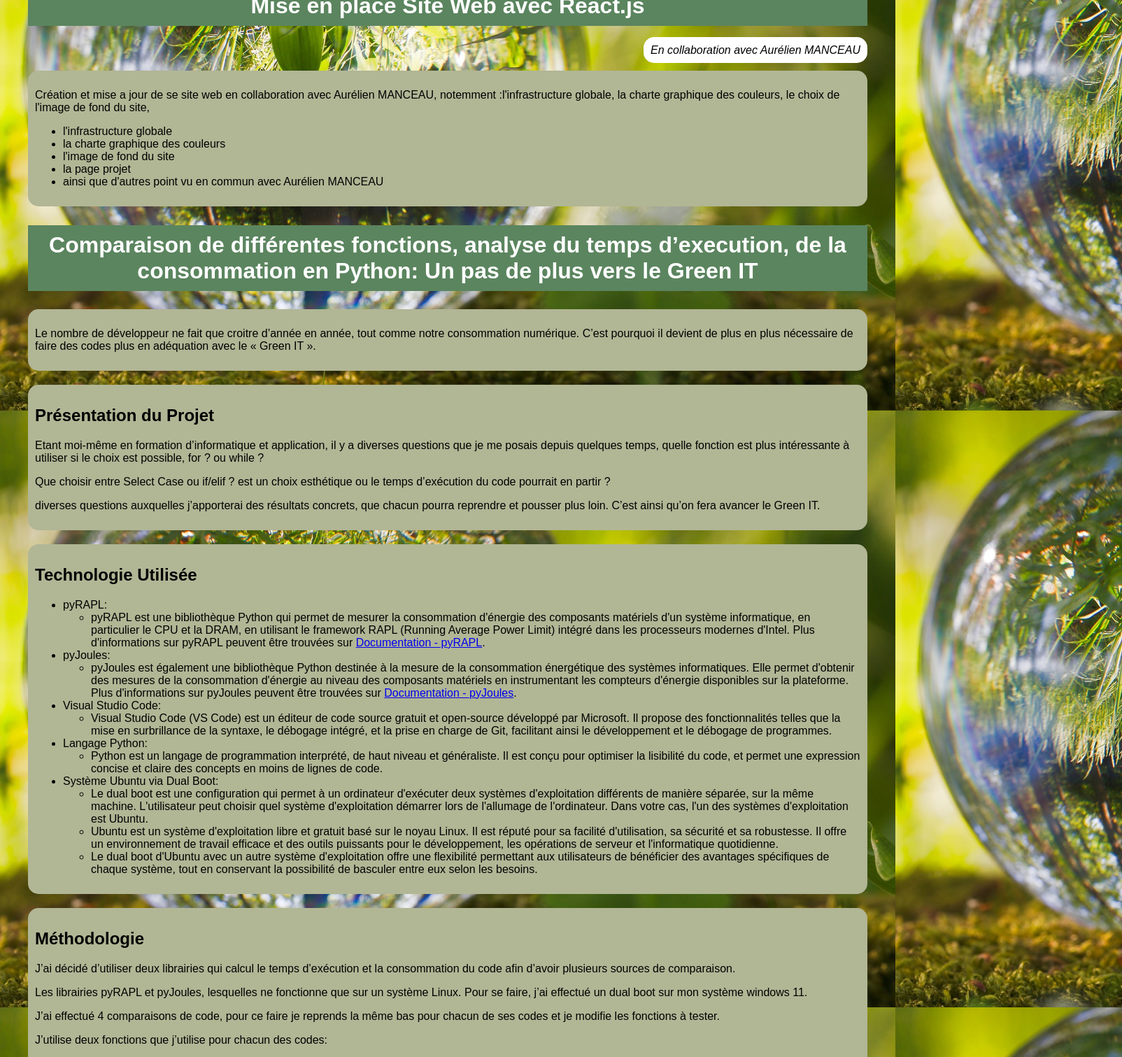
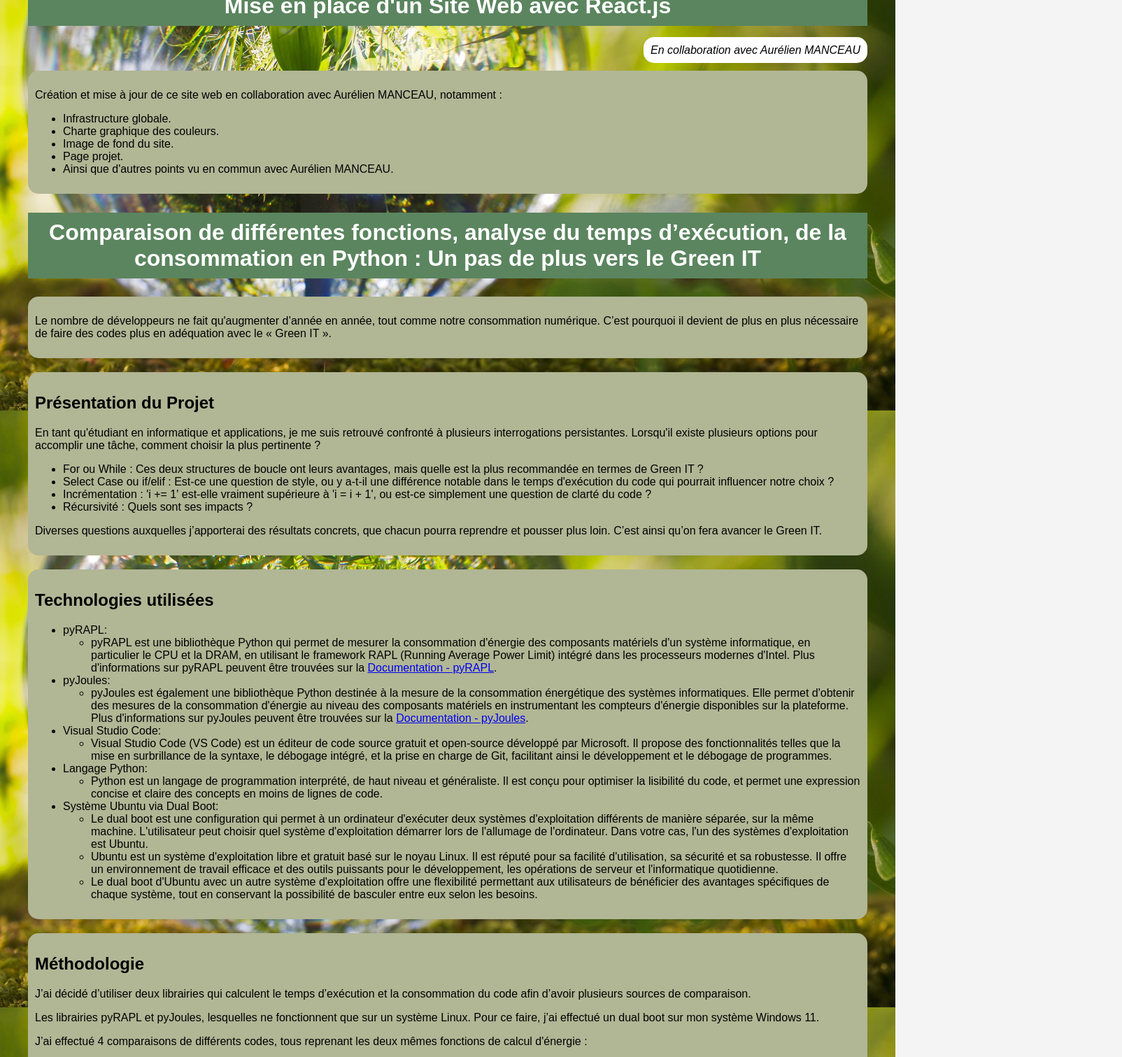
Before and after one commit to EdwardDominique/Green-IT, a React (Create React App) app in the folder Front end/front-end/: page /LeonardBONNEVILLE in a window 1280 px wide. Shown: the part 240-1751 px from the top of the page at 70% size, 1604 px wide, since content can reach past the window. Built offline with nearby package versions, Linux system fonts and the light colour scheme.

Commit message:
projet Leonard : correction fautes et figures

```diff
--- a/Front end/front-end/src/pages/ProjectsPage.js
+++ b/Front end/front-end/src/pages/ProjectsPage.js
@@ -22,7 +22,7 @@ function ProjectsPage() {
         { img: EdouardD, nom: 'Edouard DOMINIQUE', titre: 'Projet 3', desc: 'Résumé du projet' },
         { img: HenriqueD, nom: 'Henrique DONG', titre: 'Étude de la consommation électrique des LED à différentes fréquences et résistances sur ARDUINO', desc: 'Ce projet a pour but d\'étudier et d\'expérimenter la consommation électrique des LED dans différentes conditions, en examinant comment elle est influencée par la fréquence de clignotement et la valeur de la résistance en série.' },
         { img: FlavienG, nom: 'Flavien GAUTIER', titre: 'Analyse de Consommation d\'énergie et de temps entre 2 scripts de conversion en python : décimal-binaire et décimal-hexadécimal', desc: 'Ce projet à pour objectif de comparer les niveaux de consommation d\'énergie entre les deux méthodes de conversion (binaire et hexadécimale) et de déterminer si l\'affichage des conversions a un impact significatif sur la consommation d\'énergie. Pour cela, ces deux méthodes seront exécuté 100,000 fois, en utilisant la bibliothèque pyJoules, qui permettra de mesurer précisément la consommation d\'énergie des scripts Python.' },
-        { img: LeonardB, nom: 'Leonard BONNEVILLE', titre: 'Mise en place Site Web avec React.js et Comparaison de différentes fonctions, analyse du temps d’execution, de la consommation en Python: Un pas de plus vers le Green IT', desc: 'Ce projet a pour objectif de comparer le temps d’exécution et la consommation de différentes fonctions très utilisé en code. Je compare les boucles While/For, l’incrémentation, la récursivité ainsi que Select Case/if. Le tout en python via les librairie pyRAPL et pyJoules.' },
+        { img: LeonardB, nom: 'Leonard BONNEVILLE', titre: 'Mise en place Site Web avec React.js et Comparaison de différentes fonctions, analyse du temps d’exécution, de la consommation en Python : Un pas de plus vers le Green IT', desc: 'Ce projet a pour objectif de comparer le temps d\'exécution et la consommation de différentes fonctions très utilisées en codage. Je compare les boucles While/For, l\'incrémentation, la récursivité ainsi que Select Case/if. Le tout en Python via les bibliothèques pyRAPL et pyJoules.'},
         { img: BassidikiH, nom: 'Bassidiki HAIDARA', titre: 'Comparaison de 3 langages de programmation sur leurs consommation d\'énergie à l\'aide d\'un projet ', desc: 'Dans ce projet, nous allons explorer les langages informatiques les plus couramment utilisés, notamment Python, Java, C++, JavaScript et d\'autres, pour évaluer leur impact en termes de consommation d\'énergie lors de la génération de mots de passe aléatoires. Nous analyserons les avantages et les inconvénients de chaque langage du point de vue de l\'efficacité énergétique, en utilisant des outils de mesure appropriés.' },
         { img: MaximeM, nom: 'Maxime MOREL', titre: 'Projet 8', desc: 'Résumé du projet' },
         { img: HenriqueM, nom: 'Henrique MARTINS', titre: 'Évaluation de la Consommation Énergétique de Différentes Méthodes de Tri en Python', desc: "Le projet a exploré l'impact énergétique de trois algorithmes de tri en Python (Sélection, Insertion et Quicksort) dans le contexte du Green IT. " },
--- a/Front end/front-end/src/pages/projects/LeonardBONNEVILLE.js
+++ b/Front end/front-end/src/pages/projects/LeonardBONNEVILLE.js
@@ -179,15 +179,6 @@ non_recursive(900)
 display_results(capture_output(pyJoules_recursive), "Résultats boucle recursive")
 display_results(capture_output(pyJoules_nonRecursive), "Résultats boucle non recursive")`;
 
-
-
-
-
-
-
-
-
-
 function LeonardBONNEVILLE() {
     const navigate = useNavigate();
 
@@ -201,44 +192,49 @@ function LeonardBONNEVILLE() {
                 <button className="back-button" onClick={handleBack}>Retour</button>
             </div>
             <section id="main-section">
-                <h1>Mise en place Site Web avec React.js</h1>
+                <h1>Mise en place d'un Site Web avec React.js</h1>
                 <div class="collab">
                     <span>En collaboration avec Aurélien MANCEAU</span>
                 </div>
                 <section id="sub-section">
-                    <p>Création et mise a jour de se site web en collaboration avec Aurélien MANCEAU, notemment :l'infrastructure globale, la charte graphique des couleurs, le choix de l'image de fond du site, </p>
+                    <p>Création et mise à jour de ce site web en collaboration avec Aurélien MANCEAU, notamment :</p>
                     <ul>
-                        <li>l'infrastructure globale</li>
-                        <li>la charte graphique des couleurs</li>
-                        <li>l'image de fond du site</li>
-                        <li>la page projet</li>
-                        <li>ainsi que d'autres point vu en commun avec Aurélien MANCEAU</li>
+                        <li>Infrastructure globale.</li>
+                        <li>Charte graphique des couleurs.</li>
+                        <li>Image de fond du site.</li>
+                        <li>Page projet.</li>
+                        <li>Ainsi que d'autres points vu en commun avec Aurélien MANCEAU.</li>
                     </ul>
                 </section>
             </section>
             <section id="main-section"></section>
 
             <section id="main-section">
-                <h1>Comparaison de différentes fonctions, analyse du temps d’execution, de la consommation en Python: Un pas de plus vers le Green IT</h1>
+                <h1>Comparaison de différentes fonctions, analyse du temps d’exécution, de la consommation en Python : Un pas de plus vers le Green IT</h1>
                 <section id="sub-section">
-                    <p>Le nombre de développeur ne fait que croitre d’année en année, tout comme notre consommation numérique. C’est pourquoi il devient de plus en plus nécessaire de faire des codes plus en adéquation avec le « Green IT ».</p>
+                    <p>Le nombre de développeurs ne fait qu'augmenter d’année en année, tout comme notre consommation numérique. C’est pourquoi il devient de plus en plus nécessaire de faire des codes plus en adéquation avec le « Green IT ».</p>
                 </section>
                 <section id="sub-section">
                     <h2>Présentation du Projet</h2>
-                    <p>Etant moi-même en formation d’informatique et application, il y a diverses questions que je me posais depuis quelques temps, quelle fonction est plus intéressante à utiliser si le choix est possible, for ? ou while ?</p>
-                    <p>Que choisir entre Select Case ou if/elif ? est un choix esthétique ou le temps d’exécution du code pourrait en partir ?</p>
-                    <p>diverses questions auxquelles j’apporterai des résultats concrets, que chacun pourra reprendre et pousser plus loin. C’est ainsi qu’on fera avancer le Green IT.</p>
+                    <p>En tant qu'étudiant en informatique et applications, je me suis retrouvé confronté à plusieurs interrogations persistantes. Lorsqu'il existe plusieurs options pour accomplir une tâche, comment choisir la plus pertinente ?</p>
+                    <ul>
+                        <li>For ou While : Ces deux structures de boucle ont leurs avantages, mais quelle est la plus recommandée en termes de Green IT ?</li>
+                        <li>Select Case ou if/elif : Est-ce une question de style, ou y a-t-il une différence notable dans le temps d'exécution du code qui pourrait influencer notre choix ?</li>
+                        <li>Incrémentation : 'i += 1' est-elle vraiment supérieure à 'i = i + 1', ou est-ce simplement une question de clarté du code ?</li>
+                        <li>Récursivité : Quels sont ses impacts ?</li>
+                    </ul>
+                    <p>Diverses questions auxquelles j’apporterai des résultats concrets, que chacun pourra reprendre et pousser plus loin. C’est ainsi qu’on fera avancer le Green IT.</p>
                 </section>
                 <section id="sub-section">
-                    <h2>Technologie Utilisée</h2>
+                    <h2>Technologies utilisées</h2>
                     <ul>
                         <li>pyRAPL:</li>
                         <ul>
-                            <li>pyRAPL est une bibliothèque Python qui permet de mesurer la consommation d'énergie des composants matériels d'un système informatique, en particulier le CPU et la DRAM, en utilisant le framework RAPL (Running Average Power Limit) intégré dans les processeurs modernes d'Intel. Plus d'informations sur pyRAPL peuvent être trouvées sur <a href="https://pyrapl.readthedocs.io/en/latest/" target="_blank" rel="noopener noreferrer">Documentation - pyRAPL</a>.</li>
+                            <li>pyRAPL est une bibliothèque Python qui permet de mesurer la consommation d'énergie des composants matériels d'un système informatique, en particulier le CPU et la DRAM, en utilisant le framework RAPL (Running Average Power Limit) intégré dans les processeurs modernes d'Intel. Plus d'informations sur pyRAPL peuvent être trouvées sur la <a href="https://pyrapl.readthedocs.io/en/latest/" target="_blank" rel="noopener noreferrer">Documentation - pyRAPL</a>.</li>
                         </ul>
                         <li>pyJoules:</li>
                         <ul>
-                            <li>pyJoules est également une bibliothèque Python destinée à la mesure de la consommation énergétique des systèmes informatiques. Elle permet d'obtenir des mesures de la consommation d'énergie au niveau des composants matériels en instrumentant les compteurs d'énergie disponibles sur la plateforme. Plus d'informations sur pyJoules peuvent être trouvées sur <a href="https://pyjoules.readthedocs.io/en/latest/" target="_blank" rel="noopener noreferrer">Documentation - pyJoules</a>.</li>
+                            <li>pyJoules est également une bibliothèque Python destinée à la mesure de la consommation énergétique des systèmes informatiques. Elle permet d'obtenir des mesures de la consommation d'énergie au niveau des composants matériels en instrumentant les compteurs d'énergie disponibles sur la plateforme. Plus d'informations sur pyJoules peuvent être trouvées sur la <a href="https://pyjoules.readthedocs.io/en/latest/" target="_blank" rel="noopener noreferrer">Documentation - pyJoules</a>.</li>
                         </ul>
                         <li>Visual Studio Code:</li>
                         <ul>
@@ -258,42 +254,46 @@ function LeonardBONNEVILLE() {
                 </section>
                 <section id="sub-section">
                     <h2>Méthodologie</h2>
-                    <p>J’ai décidé d’utiliser deux librairies qui calcul le temps d’exécution et la consommation du code afin d’avoir plusieurs sources de comparaison.</p>
-                    <p>Les librairies pyRAPL et pyJoules, lesquelles ne fonctionne que sur un système Linux. Pour se faire, j’ai effectué un dual boot sur mon système windows 11.</p>
-                    <p>J’ai effectué 4 comparaisons de code, pour ce faire je reprends la même bas pour chacun de ses codes et je modifie les fonctions à tester.</p>
-                    <p>J’utilise deux fonctions que j’utilise pour chacun des codes: </p>
+                    <p>J’ai décidé d’utiliser deux librairies qui calculent le temps d’exécution et la consommation du code afin d’avoir plusieurs sources de comparaison.</p>
+                    <p>Les librairies pyRAPL et pyJoules, lesquelles ne fonctionnent que sur un système Linux. Pour ce faire, j’ai effectué un dual boot sur mon système Windows 11.</p>
+                    <p>J’ai effectué 4 comparaisons de différents codes, tous reprenant les deux mêmes fonctions de calcul d'énergie :</p>
                     <ul>
                         <li>capture_output : cette fonction récupère la sortie de la fonction et la convertit en une chaine de caractère utilisable pour la suite.</li>
                         <figure>
-                        <CodeBlock codeString = {fonction_captureOutput}/>
-                        <figcaption>capture_output.py</figcaption>
+                            <CodeBlock codeString = {fonction_captureOutput}/>
+                            <figcaption>capture_output.py</figcaption>
                         </figure>
-                        <li>display_results : cette fonction récupère la chaîne de caractère de la fonction ‘capture_output’ et print les résultats selon les données pyRAPL et pyJoules qui lui sont envoyé.</li>
+                        <li>display_results : cette fonction récupère la chaîne de caractère de la fonction ‘capture_output’ et print les résultats selon les données pyRAPL et pyJoules qui lui sont envoyées.</li>
                         <figure>
-                        <CodeBlock codeString = {fonction_displayResults}/>
-                        <figcaption>display_results.py</figcaption>
+                            <CodeBlock codeString = {fonction_displayResults}/>
+                            <figcaption>display_results.py</figcaption>
                         </figure>
                     </ul>
-                    <p>Pour les tests, j’effectue 100 000 itérations des fonctions afin d’obtenir des résultats de consommation exploitable.</p>
-                    <p>Les unités de durées sont en secondes, l’énergie est en Joule, la puissance est en Watt.</p>
+                    <p>Pour les tests, j’effectue 100 000 itérations des fonctions afin d’obtenir des résultats de consommation exploitables.</p>
+                    <p>Les unités de durée sont en secondes, l’énergie est en Joules, la puissance est en Watts.</p>
                 </section>
 
                 <section id="sub-section">
                     <h2>1ère comparaison: While vs For</h2>
-                    <p>Les boucles for et while possèdent certaines similarités, toutes deux permettent d’effectuer une boucle a de multiple reprise, tandis que la boucle « while attend la validation d’une condition, la boucle ‘for’ s’exécute un nombre de fois donnée.</p>
+                    <p>Les boucles for et while possèdent certaines similarités, toutes deux permettant d’effectuer une boucle à de multiples reprises.</p>
+                    <p>Tandis que la boucle while attend la validation d’une condition, la boucle for s’exécute un nombre de fois donné.</p>
                     <p>Pour ce test, les deux boucles effectueront la même tâche et exécuteront le même nombre de répétitions afin de permettre la meilleure comparaison possible.</p>
                     <figure>
                         <CodeBlock codeString = {code_whileFor}/>
                         <figcaption>While_For.py</figcaption>
                     </figure>
-                    <div style={{ display: 'flex', justifyContent: 'center', alignItems: 'center' }}>
-                        <figure style={{ marginRight: 'auto' }}>
-                            <img src={fig_whileFor_pyRAPL} alt="pyRAPL: while vs for" style={{ transform: 'scale(0.75)', borderRadius: '25px' }}/>
-                            <figcaption>pyRAPL: while vs for</figcaption>
+                    <div className="double-container">
+                        <figure className="double-figure">
+                            <img
+                            src={fig_whileFor_pyRAPL}      alt="pyRAPL: while vs for"       className="double-img"
+                            />
+                            <figcaption className="double-figcaption">pyRAPL: while vs for</figcaption>
                         </figure>
-                        <figure style={{ marginLeft: 'auto' }}>
-                            <img src={fig_whileFor_pyJoules} alt="pyJoules: while vs for" style={{ transform: 'scale(0.75)', borderRadius: '25px' }}/>
-                            <figcaption>pyJoules: while vs for</figcaption>
+                        <figure className="double-figure">
+                            <img
+                            src={fig_whileFor_pyJoules}    alt="pyJoules: while vs for"     className="double-img"
+                            />
+                            <figcaption className="double-figcaption">pyJoules: while vs for</figcaption>
                         </figure>
                     </div>
                     <ul>
@@ -339,21 +339,25 @@ function LeonardBONNEVILLE() {
 
                 <section id="sub-section">
                     <h2>2eme comparaison: Select case vs if/elif </h2>
-                    <p>Select case et if/elif sont deux instructions qui peuvent être utiliser pour la même chose bien que dans certain cas, l’instruction if permettra une plus grande liberté que Select case.</p>
-                    <p>Select case permet d’observer une ou plusieurs variables et de faire des tâches selon l’état de la variable tandis qu’if observe une ou plusieurs conditions et effectue des tâches selon leur état.</p>
-                    <p>Dans le code, j’ai mis une condition que ne sera jamais vrai afin de forcer le compilateur à analyser 3 conditions dans les deux cas.</p>
+                    <p>Select Case et if/elif sont deux instructions qui peuvent être utilisées pour la même chose, bien que dans certains cas, l’instruction if offre une plus grande liberté que Select Case.</p>
+                    <p>Select Case permet d’observer une ou plusieurs variables et de faire des tâches selon l’état de la variable tandis qu’if observe une ou plusieurs conditions et effectue des tâches si les conditions sont remplies.</p>
+                    <p>Dans le code, j’ai mis une condition qui ne sera jamais vraie afin de forcer le compilateur à analyser 3 conditions dans les deux cas.</p>
                     <figure>
                         <CodeBlock codeString = {code_selectCase}/>
                         <figcaption>Select Case_if.py</figcaption>
                     </figure>
-                    <div style={{ display: 'flex', justifyContent: 'center', alignItems: 'center' }}>
-                        <figure style={{ marginRight: 'auto' }}>
-                            <img src={fig_selectCase_pyRAPL} alt="pyRAPL: Select Case vs if/elif" style={{ transform: 'scale(0.75)', borderRadius: '25px' }}/>
-                            <figcaption>pyRAPL: Select Case vs if/elif</figcaption>
+                    <div className="double-container">
+                        <figure className="double-figure">
+                            <img
+                            src={fig_selectCase_pyRAPL}      alt="pyRAPL: Select Case vs if/elif"       className="double-img"
+                            />
+                            <figcaption className="double-figcaption">pyRAPL: Select Case vs if/elif</figcaption>
                         </figure>
-                        <figure style={{ marginLeft: 'auto' }}>
-                            <img src={fig_selectCase_pyJoules} alt="pyJoules: Select Case vs if/elif" style={{ transform: 'scale(0.75)', borderRadius: '25px' }}/>
-                            <figcaption>pyJoules: Select Case vs if/elif</figcaption>
+                        <figure className="double-figure">
+                            <img
+                            src={fig_selectCase_pyJoules}    alt="pyJoules: Select Case vs if/elif"     className="double-img"
+                            />
+                            <figcaption className="double-figcaption">pyJoules: Select Case vs if/elif</figcaption>
                         </figure>
                     </div>
                     <ul>
@@ -402,19 +406,28 @@ function LeonardBONNEVILLE() {
 
                 <section id="sub-section">
                     <h2>3eme comparaison: i += 1 vs i = i + 1</h2>
-                    <p>Ici je compare deux lignes de code qui effectuent la même action mais qui s’écrivent de façon différente.</p>
+                    <p>Je compare ici deux façons d'incrémenter une variable :</p>
+                    <ul>
+                        <li>l'opérateur d'assignation augmentée 'i += 1'</li>
+                        <li>l'expression 'i = i + 1'</li>
+                    </ul>
+                    <p>Ces deux options sont fonctionnellement identiques mais présentent des différences syntaxiques.</p>
                     <figure>
                         <CodeBlock codeString = {code_increment}/>
                         <figcaption>Incrémentation.py</figcaption>
                     </figure>
-                    <div style={{ display: 'flex', justifyContent: 'center', alignItems: 'center' }}>
-                        <figure style={{ marginRight: 'auto' }}>
-                            <img src={fig_increment_pyRAPL} alt="pyRAPL: i += 1 vs i = i + 1" style={{ transform: 'scale(0.75)', borderRadius: '25px' }}/>
-                            <figcaption>pyRAPL: i += 1 vs i = i + 1</figcaption>
+                    <div className="double-container">
+                        <figure className="double-figure">
+                            <img
+                            src={fig_increment_pyRAPL}      alt="pyRAPL: i += 1 vs i = i + 1"       className="double-img"
+                            />
+                            <figcaption className="double-figcaption">pyRAPL: i += 1 vs i = i + 1</figcaption>
                         </figure>
-                        <figure style={{ marginLeft: 'auto' }}>
-                            <img src={fig_increment_pyJoules} alt="pyJoules: i += 1 vs i = i + 1" style={{ transform: 'scale(0.75)', borderRadius: '25px' }}/>
-                            <figcaption>pyJoules: i += 1 vs i = i + 1</figcaption>
+                        <figure className="double-figure">
+                            <img
+                            src={fig_increment_pyJoules}    alt="pyJoules: i += 1 vs i = i + 1"     className="double-img"
+                            />
+                            <figcaption className="double-figcaption">pyJoules: i += 1 vs i = i + 1</figcaption>
                         </figure>
                     </div>
                     <ul>
@@ -466,15 +479,15 @@ function LeonardBONNEVILLE() {
                 <section id="sub-section">
                     <h2>4eme comparaison: Fonction récursive vs Non récursive</h2>
                     <p>Il arrive que l’on doive utiliser une fonction récursive, généralement dans un algorithme.</p>
-                    <p>J’étais curieux de faire une analyse entre une fonction récursive et une faisant la même action mais sans récursivité.</p>
-                    <p>Pour cette comparaison, la librairie pyRAPL n’a pas fournis de données concluantes, je me suis donc limité à la libraire pyJoules.</p>
+                    <p>J’étais curieux de réaliser une analyse entre une fonction récursive et une faisant la même action mais sans récursivité.</p>
+                    <p>Pour cette comparaison, la librairie pyRAPL n’a pas fourni de données concluantes, je me suis donc limité à la librairie pyJoules.</p>
                     <figure>
                         <CodeBlock codeString = {code_recursif}/>
                         <figcaption>recursivité.py</figcaption>
                     </figure>
-                    <figure style={{ display: 'flex', flexDirection: 'column', justifyContent: 'center', alignItems: 'center' }}>
-                        <img src={fig_recursif_pyJoules} alt="resultat" style={{ transform: 'scale(1)', borderRadius: '25px' }}/>
-                        <figcaption style={{ marginTop: 'auto' }}>pyJoules: Fonction récursive vs Non récursive</figcaption>
+                    <figure className="single-figure">
+                        <img src={fig_recursif_pyJoules}    alt="Fonction récursive vs Non récursive"      className="single-img"/>
+                        <figcaption className="single-figcaption">pyJoules: Fonction récursive vs Non récursive</figcaption>
                     </figure>
                     <ul>
                         <li>
@@ -502,21 +515,12 @@ function LeonardBONNEVILLE() {
                             <h3>Implications pour le Green IT</h3>
                             <ul>
                                 <li>D'un point de vue Green IT, les boucles non récursives semblent être plus efficientes en termes d'énergie et de temps d'exécution par rapport aux boucles récursives.</li>
-                                <li>Néanmoins, il y a des moment ou la récursivité permet d’effectuer des code plus complexes, à utiliser lorsque nécessaire.</li>
+                                <li>Néanmoins, il y a des moments où la récursivité permet d’effectuer des codes plus complexes, à utiliser lorsque c’est nécessaire.</li>
                             </ul>
                         </li>
                     </ul>
                 </section>
             </section>
-
-
-
-
-
-
-
-
-
         </div>
     );
 }
```
Also changed, not shown: Front end/front-end/src/pages/projects/Project.css (+57 -0 lines), 1 other file (tests, documents, lock files or other folders).
